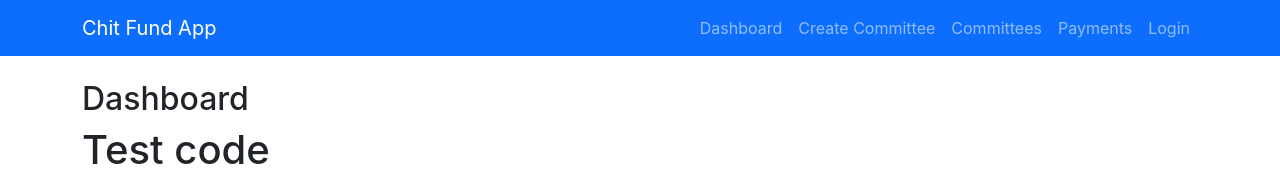
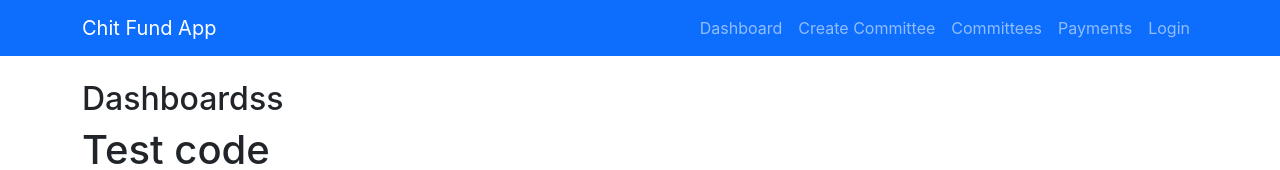
Before and after one commit to Arulrajshreenith/ReactApp, a React (Create React App) app: page / in a window 1280 px wide. Shown: the top 170 px of the page. Built offline with nearby package versions, Linux system fonts and the light colour scheme.

Commit message:
Test code App.js spaces updated changes new

```diff
--- a/src/components/Dashboard.js
+++ b/src/components/Dashboard.js
@@ -18,7 +18,7 @@ function Dashboard() {
 
   return (
     <div>
-      <h2>Dashboard</h2>
+      <h2>Dashboardss</h2>
       <h1>Test code </h1>
       <div className="row mt-4">
         <div className="col-md-4">
```
